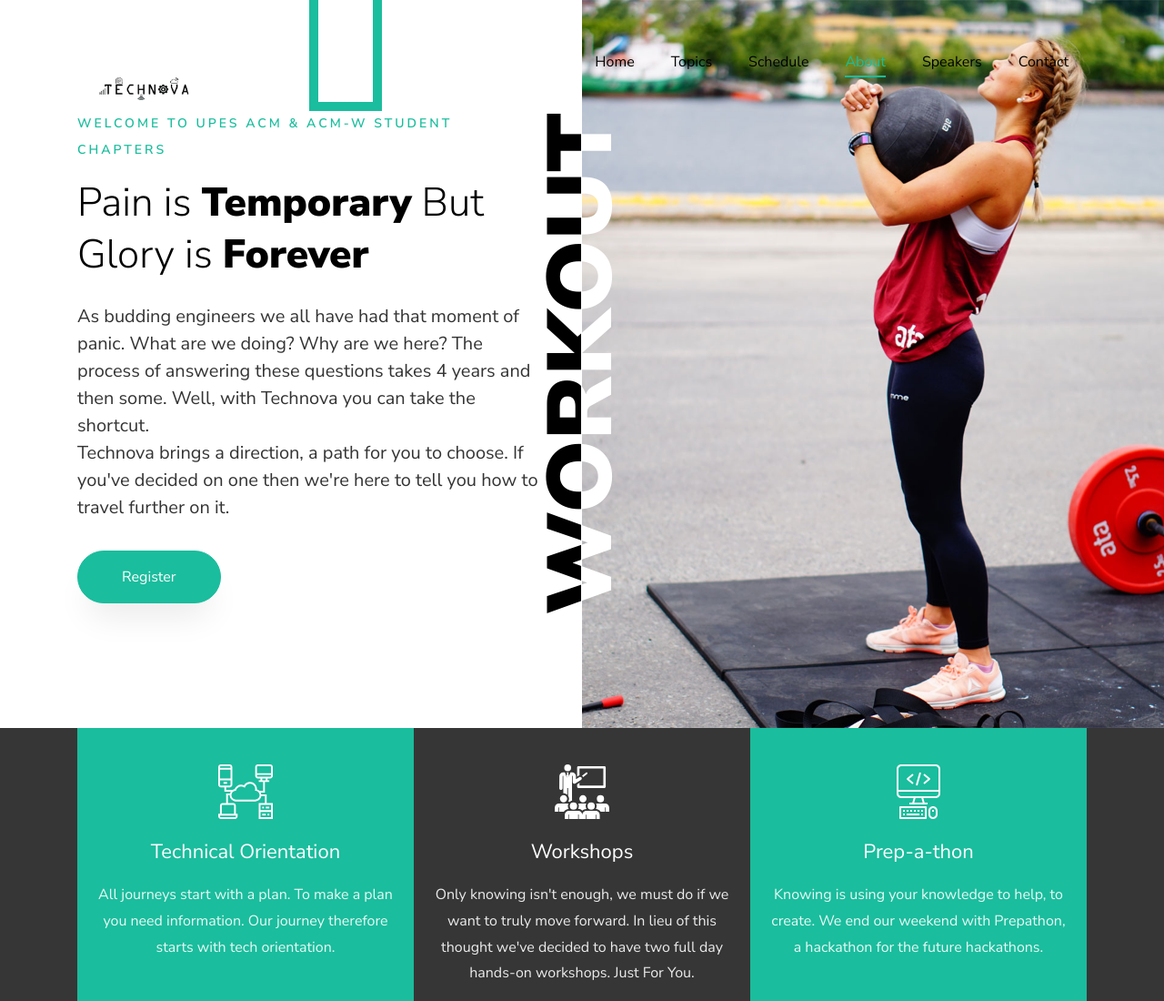
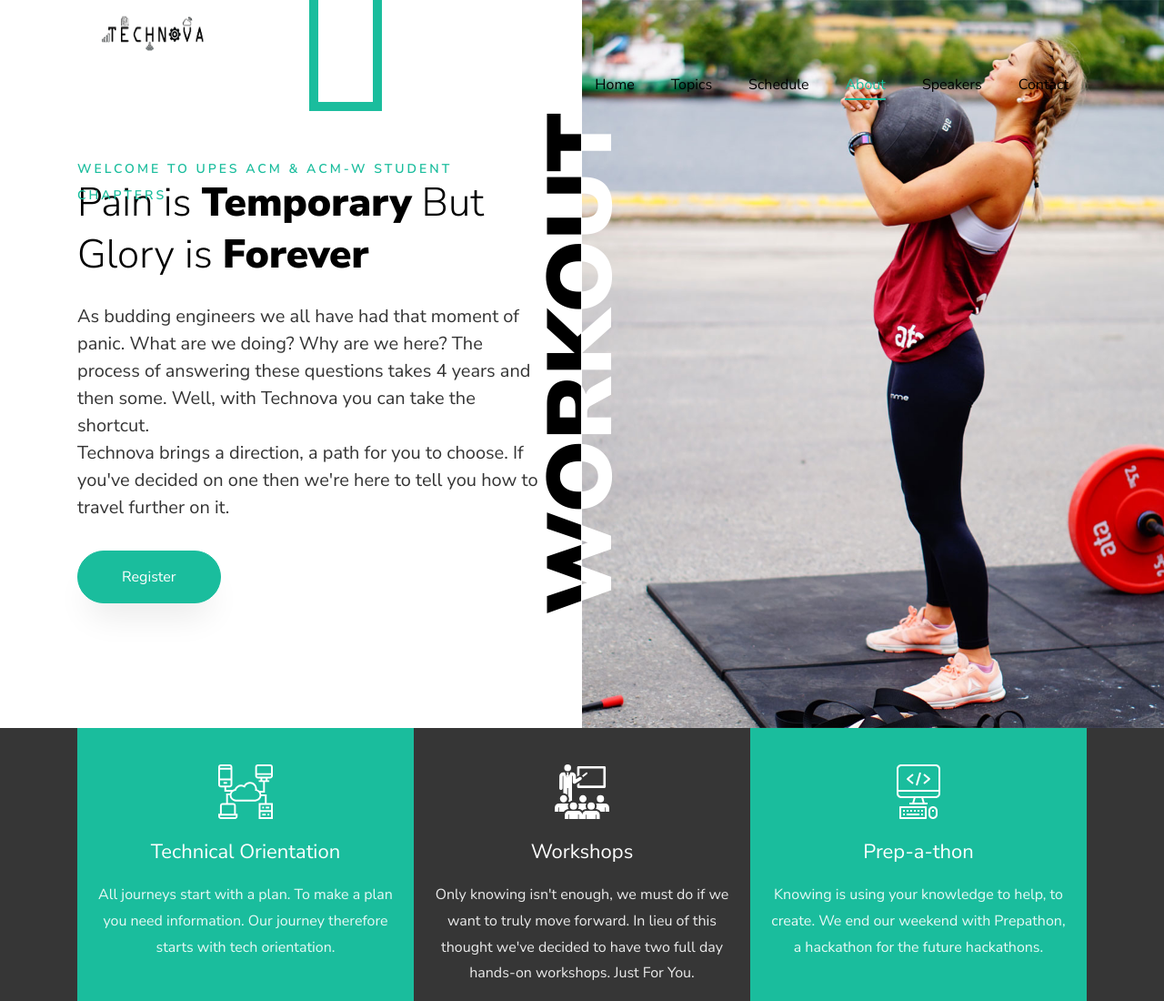
Before and after one commit to divyaratra19/TechNova-Website, a plain HTML site: page index.html in a window 1280 px wide. Shown: the top 1100 px of the page at 91% size. Drawn offline with Linux system fonts and the light colour scheme; some packages are replaced by stand-ins of ours; no server answers; files whose address does not match are found by name.

Commit message:
Update index.html

```diff
--- a/index.html
+++ b/index.html
@@ -31,7 +31,7 @@
 
     <nav class="navbar navbar-expand-lg navbar-dark ftco_navbar bg-dark ftco-navbar-light site-navbar-target" id="ftco-navbar">
 	    <div class="container">
-	      <a class="navbar-brand" href="index.html"><img src="TechNova.png" height=100 width=150 style = "position:relative; top:40px;"></a>
+	      <a class="navbar-brand" href="index.html"><img src="TechNova.png" height=150 width=170 style = "position:relative; bottom:40px;"></a>
 	      <button class="navbar-toggler js-fh5co-nav-toggle fh5co-nav-toggle" type="button" data-toggle="collapse" data-target="#ftco-nav" aria-controls="ftco-nav" aria-expanded="false" aria-label="Toggle navigation">
 	        <span class="oi oi-menu"></span> Menu
 	      </button>
@@ -59,7 +59,7 @@
 	          	</div>
 		          <div class="one-forth d-flex js-fullheight align-items-center ftco-animate" data-scrollax=" properties: { translateY: '70%' }">
 		          	<div class="text">
-		          		<span class="subheading">Welcome to UPES ACM & ACM-W Student Chapters</span>
+		          		<span class="subheading" style = "position:relative; top:50px;">Welcome to UPES ACM & ACM-W Student Chapters</span>
 			            <h1 class="mb-4 mt-3">Get A <span>Perfect</span> Body <span>Figure</span></h1>
 			            <p>As budding engineers we all have had that moment of panic. What are we doing? Why are we here? The process of answering these questions takes 4 years and then some. Well, with Technova you can take the shortcut.<br>Technova brings a direction, a path for you to choose. If you've decided on one then we're here to tell you how to travel further on it.</p>
 
@@ -79,7 +79,7 @@
 	          	</div>
 		          <div class="one-forth d-flex js-fullheight align-items-center ftco-animate" data-scrollax=" properties: { translateY: '70%' }">
 		          	<div class="text">
-		          		<span class="subheading">Welcome to UPES ACM & ACM-W Student Chapters</span>
+		          		<span class="subheading" style = "position:relative; top:50px;">Welcome to UPES ACM & ACM-W Student Chapters</span>
 			            <h1 class="mb-4 mt-3">Pain is <span>Temporary</span> But Glory is <span>Forever</span></h1>
 			            <p>As budding engineers we all have had that moment of panic. What are we doing? Why are we here? The process of answering these questions takes 4 years and then some. Well, with Technova you can take the shortcut.<br>Technova brings a direction, a path for you to choose. If you've decided on one then we're here to tell you how to travel further on it.</p>
 
```
